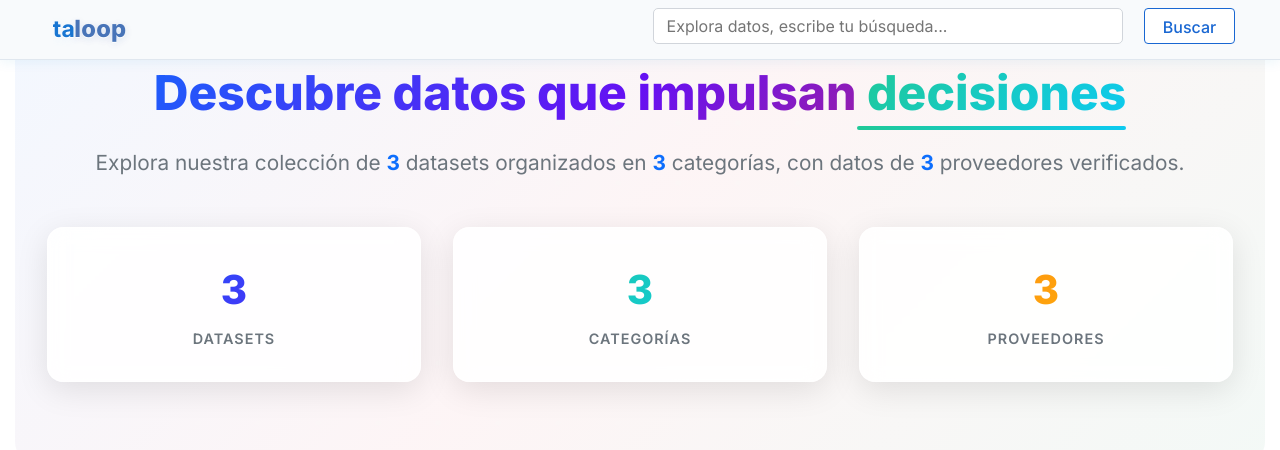
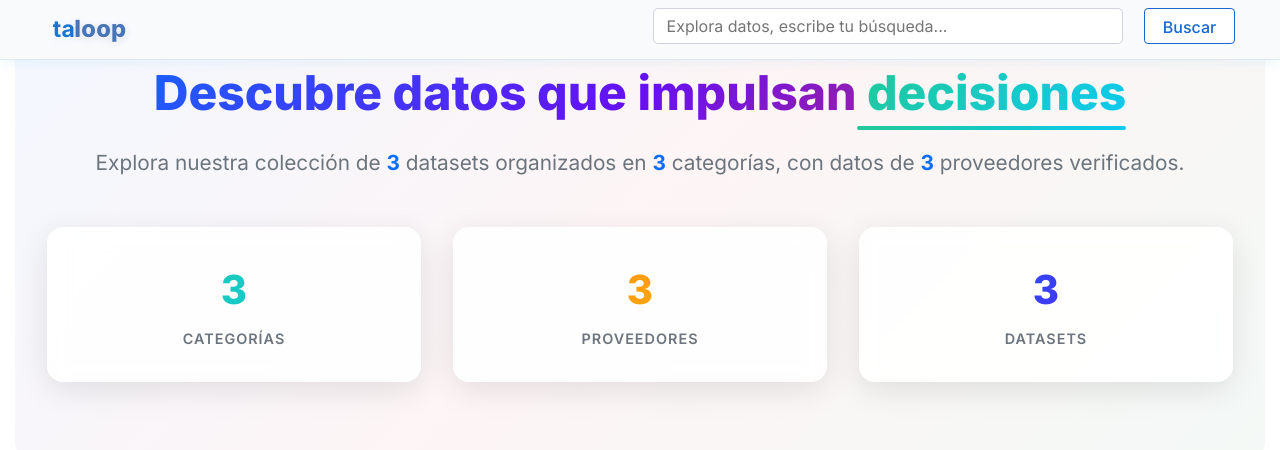
Before and after one commit to yonatan-alvarez-h/taloop-app, a React (Vite) app: page / in a window 1280 px wide. Shown: the top 450 px of the page. Built offline with nearby package versions, Linux system fonts and the light colour scheme.

Commit message:
refactor: reorder dataset statistics display for improved clarity

```diff
--- a/src/components/Home/Welcome/WelcomeSection.tsx
+++ b/src/components/Home/Welcome/WelcomeSection.tsx
@@ -38,10 +38,6 @@ const WelcomeSection: React.FC<WelcomeSectionProps> = ({ datasets }) => {
           </p>
 
           <div className="quick-stats">
-            <div className="stat-item stat-datasets">
-              <span className="stat-number">{formatNumber(totalDatasets)}</span>
-              <span className="stat-label">Datasets</span>
-            </div>
             <div className="stat-item stat-categories">
               <span className="stat-number">{totalCategories}</span>
               <span className="stat-label">Categorías</span>
@@ -49,6 +45,10 @@ const WelcomeSection: React.FC<WelcomeSectionProps> = ({ datasets }) => {
             <div className="stat-item stat-records">
               <span className="stat-number">{totalProviders}</span>
               <span className="stat-label">Proveedores</span>
+            </div>
+            <div className="stat-item stat-datasets">
+              <span className="stat-number">{formatNumber(totalDatasets)}</span>
+              <span className="stat-label">Datasets</span>
             </div>
           </div>
         </div>
```
